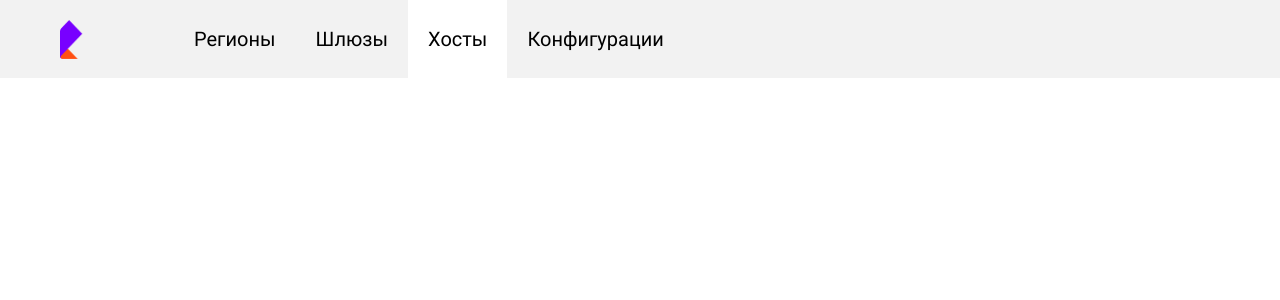
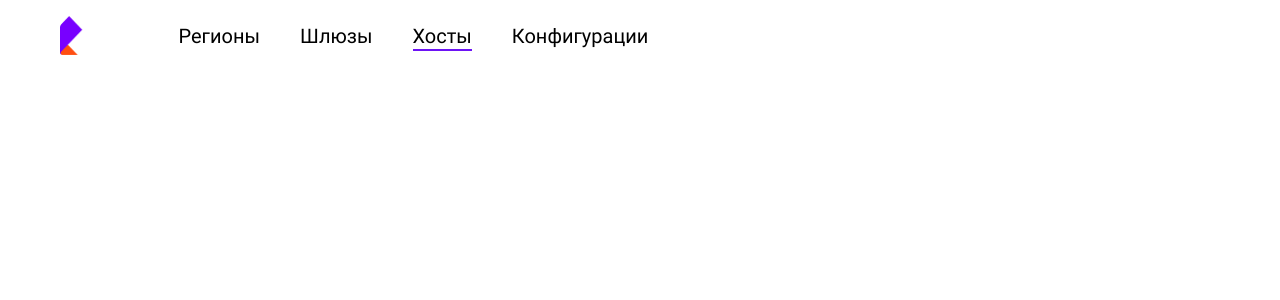
Before and after one commit to dmptts/rtk-admin-gui, a React (Create React App) app: page /hosts in a window 1280 px wide. Shown: the top 300 px of the page. Built offline with nearby package versions, Linux system fonts and the light colour scheme.

Commit message:
Переверстывает хедер

```diff
--- a/src/components/PageHeader.tsx
+++ b/src/components/PageHeader.tsx
@@ -2,10 +2,6 @@ import { Link, useLocation } from 'react-router-dom';
 import styled from 'styled-components';
 import LogoImg from '../img/logo.png';
 import LogoImg2x from '../img/logo@2x.png'
-
-const Header = styled.header`
-  background-color: var(--color-bg-header-main);
-`;
 
 const HeaderContainer = styled.div`
   display: grid;
@@ -15,6 +11,8 @@ const HeaderContainer = styled.div`
 
   min-width: 1280px;
   margin: 0 auto;
+  padding-top: 16px;
+  padding-bottom: 16px;
   padding-left: 60px;
   padding-right: 60px;
 `;
@@ -31,6 +29,7 @@ const HeaderNav = styled.nav`
 
 const HeaderNavList = styled.ul`
   display: flex;
+  column-gap: 40px;
   margin: 0;
   padding: 0;
 
@@ -38,23 +37,47 @@ const HeaderNavList = styled.ul`
 `;
 
 const HeaderNavLink = styled(Link)<{ $isActive: boolean }>`
+  position: relative;
+
   display: block;
-  padding-top: 24px;
-  padding-bottom: 24px;
-  padding-left: 20px;
-  padding-right: 20px;
 
   font-size: 20px;
+  color: #000000;
+
   background-color: ${({ $isActive }) => $isActive
     ? 'var(--color-bg-active-nav-link)'
     : 'transparent'};
+
+  transition: 0.3s ease-in all;
+
+  &::before {
+    position: absolute;
+    bottom: 0;
+    left: 0;
+    content: '';
+
+    display: ${({ $isActive }) => $isActive
+      ? 'block'
+      : 'none'};
+    width: 100%;
+    height: 2px;
+
+    background-color: var(--color-brand-violet);
+  }
+
+  &:hover {
+    color: ${({ $isActive }) => $isActive
+      ? '#000000'
+      : 'var(--color-brand-violet)'};
+    cursor: ${({ $isActive }) => $isActive && 'default'};
+  }
 `;
 
 export default function PageHeader () {
   const { pathname } = useLocation();
 
   return (
-    <Header>
+    <header>
       <HeaderContainer>
         <Link to={'/'}>
           <Logo src={LogoImg} srcSet={LogoImg2x} width='27' height='39' alt='Логотип Ростелеком' />
@@ -96,6 +119,6 @@ export default function PageHeader () {
           </HeaderNavList>
         </HeaderNav>
       </HeaderContainer>
-    </Header>
+    </header>
   );
 };
--- a/src/global-styles.ts
+++ b/src/global-styles.ts
@@ -29,9 +29,11 @@ export default createGlobalStyle`
   }
 
   :root {
-    --color-text-main: #333333;
-    --color-bg-header-main: #f2f2f2;
-    --color-bg-active-nav-link: #ffffff;
+    --color-text-main: #343b48;
+    --color-brand-violet: #6d13f5;
+    --color-brand-orange: #ec5d2f;
+    --color-table-bg: #f8f8f8;
+    --color-selected-tr: #e3e8ec;
   }
 
   *,
```
